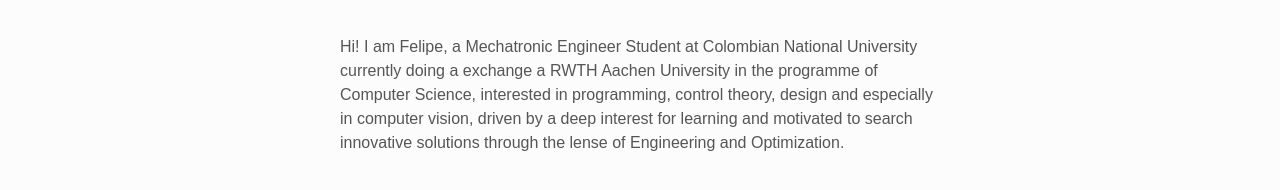
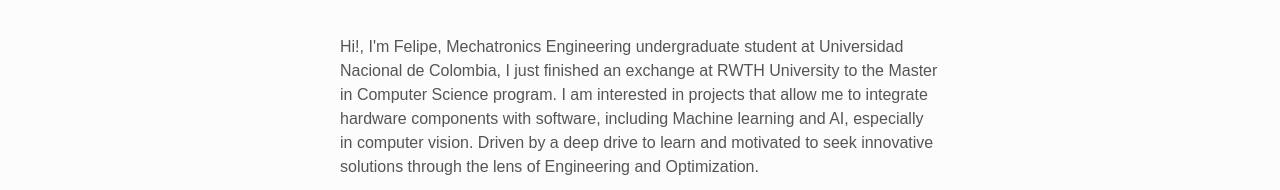
Before and after one commit to Jufromerosa/CV, a plain HTML site: page index.html in a window 1280 px wide. Shown: the part 333-523 px from the top of the page. Drawn offline with Linux system fonts and the light colour scheme; files that its build step writes are made by us from their sources; a script that the page names is missing.

Commit message:
Update index about me

```diff
--- a/index.html
+++ b/index.html
@@ -62,12 +62,9 @@
         <h1>Hi, I am <span class="about__name">Felipe Romero.</span></h1>
         <h2 class="about__role">Mechatronics Engineering student.</h2>
         <p class="about__desc">
-          Hi! I am Felipe, a Mechatronic Engineer Student at Colombian National
-          University currently doing a exchange a RWTH Aachen University in the
-          programme of Computer Science, interested in programming, control
-          theory, design and especially in computer vision, driven by a deep
-          interest for learning and motivated to search innovative solutions
-          through the lense of Engineering and Optimization.
+         Hi!, I'm Felipe, Mechatronics Engineering undergraduate student at Universidad Nacional de Colombia, I just finished an exchange at RWTH University to the Master in Computer Science program. I am interested in projects that allow me to integrate hardware components with software, including Machine learning and AI, especially in computer vision.
+
+         Driven by a deep drive to learn and motivated to seek innovative solutions through the lens of Engineering and Optimization.
         </p>
 
         <div class="about__contact center">
```
